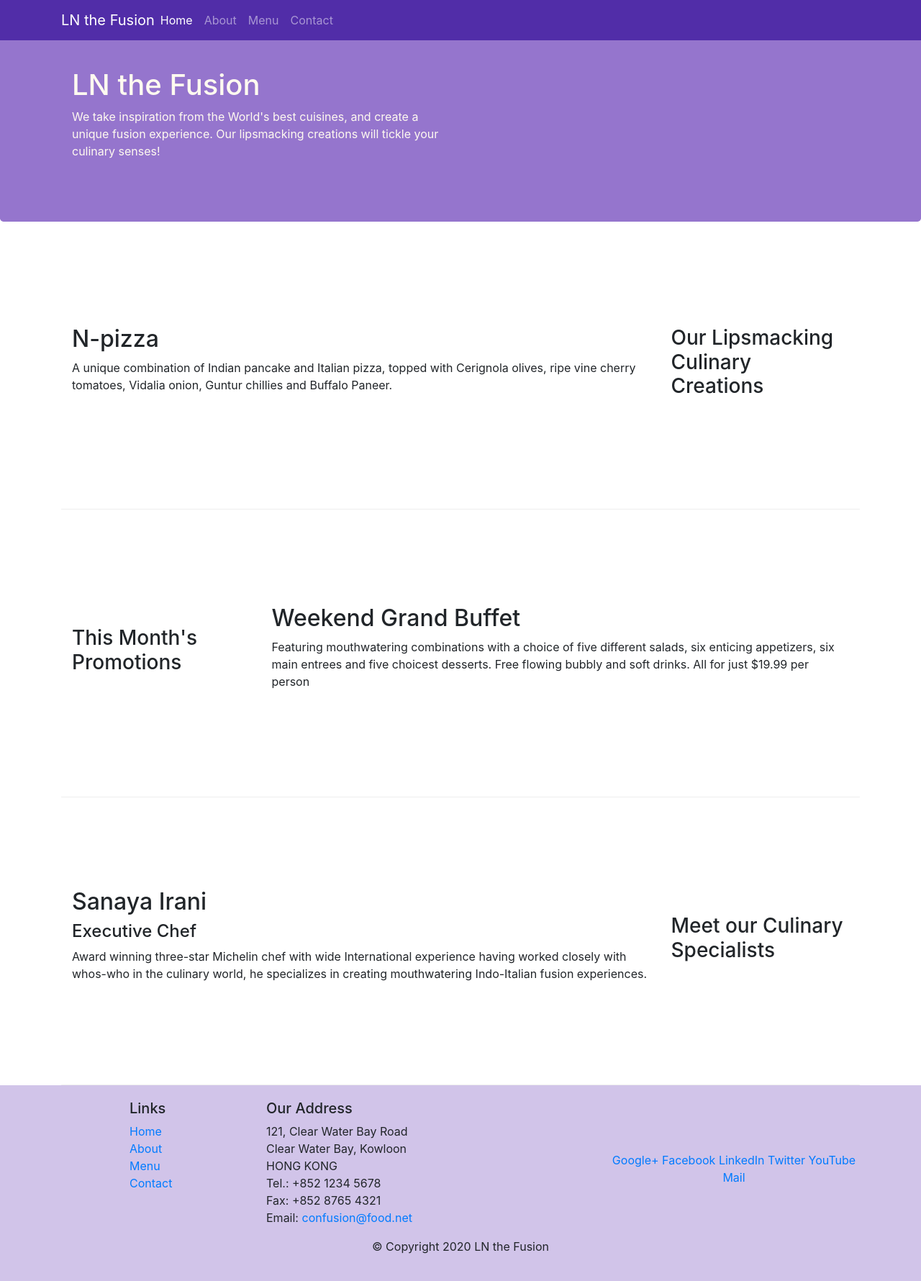
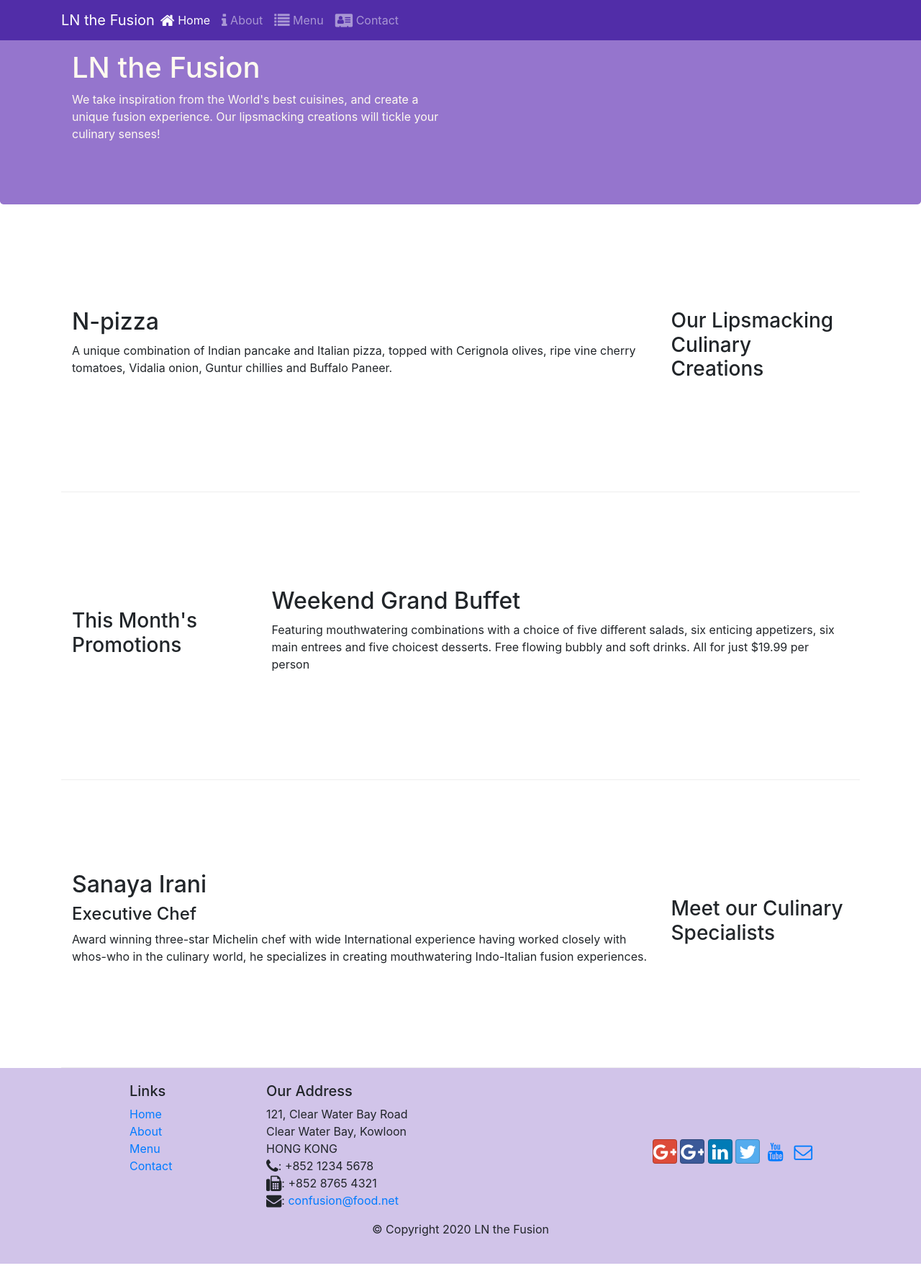
Before and after one commit to Nithish15l/bootstrap, a website: page index.html in a window 1280 px wide. Shown: the whole page at 72% size. After the commit the page ends 1756 px from the top, so only its background shows below. Drawn offline with nearby package versions, Linux system fonts and the light colour scheme.

Commit message:
Icon Fonts

```diff
--- a/aboutus.html
+++ b/aboutus.html
@@ -4,7 +4,9 @@
 <head>
     <title>LN the Fusion: About us</title>
     <link rel="stylesheet" href="node_modules/bootstrap/dist/css/bootstrap.min.css">
-    <link rel="stylesheet" href="css/styles.css"
+    <link rel="stylesheet" href="node_modules/font-awesome/css/font-awesome.min.css">
+     <link rel="stylesheet" href="node_modules/bootstrap-social/bootstrap-social.css">
+     <link rel="stylesheet" href="css/styles.css"
 
 
 </head>
@@ -103,12 +105,12 @@
                 </div>
                 <div class="col-12 col-sm-4 align-self-center">
                     <div class="text-center">
-                        <a href="http://google.com/+">Google+</a>
-                        <a href="http://www.facebook.com/profile.php?id=">Facebook</a>
-                        <a href="http://www.linkedin.com/in/">LinkedIn</a>
-                        <a href="http://twitter.com/">Twitter</a>
-                        <a href="http://youtube.com/">YouTube</a>
-                        <a href="mailto:">Mail</a>
+                        <a class="btn btn-social-icon btn-google" href="http://google.com/+"><i class="fa fa-google-plus fa-lg"></i></a>
+                        <a class="btn btn-social-icon btn-facebook" href="http://www.facebook.com/profile.php?id="><i class="fa fa-google-plus fa-lg"></i></a>
+                        <a class="btn btn-social-icon btn-linkedin" href="http://www.linkedin.com/in/"><i class="fa fa-linkedin fa-lg"></i></a>
+                        <a class="btn btn-social-icon btn-twitter" href="http://twitter.com/"><i class="fa fa-twitter fa-lg"></i></a>
+                        <a class="btn btn-social-icon btn-youtube" href="http://youtube.com/"><i class="fa fa-youtube fa-lg"></i></a>
+                        <a class="btn btn-social-icon" href="mailto:"><i class="fa fa-envelope-o fa-lg"></i></a>
                     </div>
                 </div>
            </div>
--- a/index.html
+++ b/index.html
@@ -9,7 +9,10 @@
 
      <!-- Bootstrap CSS -->
      <link rel="stylesheet" href="node_modules/bootstrap/dist/css/bootstrap.min.css">
-     <link rel="stylesheet" href="css/styles.css"
+     <link rel="stylesheet" href="node_modules/font-awesome/css/font-awesome.min.css">
+     <link rel="stylesheet" href="node_modules/bootstrap-social/bootstrap-social.css">
+
+     <link href="css/styles.css" rel="stylesheet">
     <title>Lemburu Nithish</title>
 </head>
 
@@ -22,10 +25,10 @@
             <a class="navbar-brand mr-auto" href="#">LN the Fusion</a>
             <div class="collapse navbar-collapse" id="Navbar">
             <ul class="navbar-nav mr-auto">
-                <li class="nav-item active"><a class="nav-link" href="#">Home</a></li>
-                <li class="nav-item"><a class="nav-link" href="aboutus.html">About</a></li>
-                <li class="nav-item"><a class="nav-link" href="#">Menu</a></li>
-                <li class="nav-item"><a class="nav-link" href="#">Contact</a></li>
+                <li class="nav-item active"><a class="nav-link" href="#"><span class="fa fa-home fa-lg"></span> Home</a></li>
+                <li class="nav-item"><a class="nav-link" href="aboutus.html"><span class="fa fa-info fa-lg"></span> About</a></li>
+                <li class="nav-item"><a class="nav-link" href="#"><span class="fa fa-list fa-lg"></span> Menu</a></li>
+                <li class="nav-item"><a class="nav-link" href="#"><span class="fa fa-address-card fa-lg"></span> Contact</a></li>
             </ul>
              </div>
         </div>
@@ -95,19 +98,19 @@
 		              121, Clear Water Bay Road<br>
 		              Clear Water Bay, Kowloon<br>
 		              HONG KONG<br>
-		              Tel.: +852 1234 5678<br>
-		              Fax: +852 8765 4321<br>
-		              Email: <a href="mailto:confusion@food.net">confusion@food.net</a>
+		              <i class="fa fa-phone fa-lg"></i>: +852 1234 5678<br>
+		              <i class="fa fa-fax fa-lg"></i>: +852 8765 4321<br>
+		              <i class="fa fa-envelope fa-lg"></i>: <a href="mailto:confusion@food.net">confusion@food.net</a>
 		           </address>
                 </div>
                 <div class="col-12 col-sm-4 align-self-center">
                     <div class="text-center">
-                        <a href="http://google.com/+">Google+</a>
-                        <a href="http://www.facebook.com/profile.php?id=">Facebook</a>
-                        <a href="http://www.linkedin.com/in/">LinkedIn</a>
-                        <a href="http://twitter.com/">Twitter</a>
-                        <a href="http://youtube.com/">YouTube</a>
-                        <a href="mailto:">Mail</a>
+                        <a class="btn btn-social-icon btn-google" href="http://google.com/+"><i class="fa fa-google-plus fa-lg"></i></a>
+                        <a class="btn btn-social-icon btn-facebook" href="http://www.facebook.com/profile.php?id="><i class="fa fa-google-plus fa-lg"></i></a>
+                        <a class="btn btn-social-icon btn-linkedin" href="http://www.linkedin.com/in/"><i class="fa fa-linkedin fa-lg"></i></a>
+                        <a class="btn btn-social-icon btn-twitter" href="http://twitter.com/"><i class="fa fa-twitter fa-lg"></i></a>
+                        <a class="btn btn-social-icon btn-youtube" href="http://youtube.com/"><i class="fa fa-youtube fa-lg"></i></a>
+                        <a class="btn btn-social-icon" href="mailto:"><i class="fa fa-envelope-o fa-lg"></i></a>
                     </div>
                 </div>
            </div>
--- a/package.json
+++ b/package.json
@@ -15,6 +15,8 @@
   },
   "dependencies": {
     "bootstrap": "^4.0.0",
+    "bootstrap-social": "^5.1.1",
+    "font-awesome": "^4.7.0",
     "jquery": "^3.3.1",
     "popper.js": "^1.12.9"
   }
```
Also changed, not shown: 1 other file.
